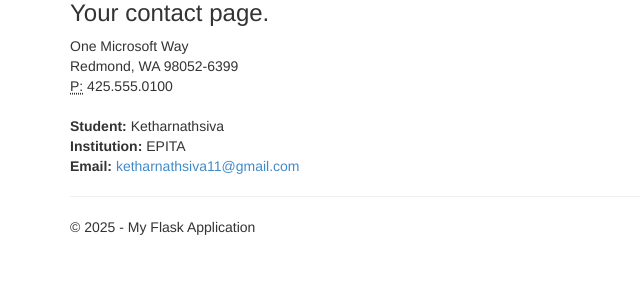
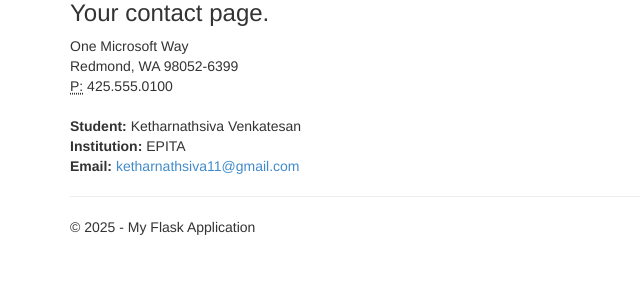
Before and after one commit to Kethar11/devops_exp, a Flask app: page /contact in a window 1280 px wide. Shown: the part 123-425 px from the top of the page, without its empty margins (0-640 px from the left). Run offline with Flask 2, Linux system fonts and the light colour scheme; some libraries are stand-ins or nearby versions.

Commit message:
updated full name in contact

```diff
--- a/FlaskWebProject1/templates/contact.html
+++ b/FlaskWebProject1/templates/contact.html
@@ -13,7 +13,7 @@
 </address>
 
 <address>
-    <strong>Student:</strong> Ketharnathsiva<br />
+    <strong>Student:</strong> Ketharnathsiva Venkatesan<br />
     <strong>Institution:</strong> EPITA<br />
     <strong>Email:</strong> <a href="mailto:ketharnathsiva11@gmail.com">ketharnathsiva11@gmail.com</a>
 </address>
```
